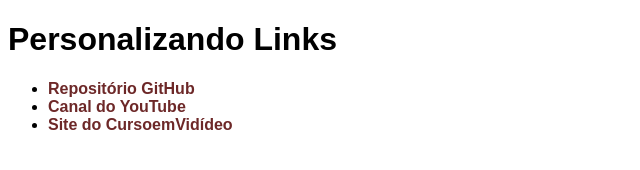
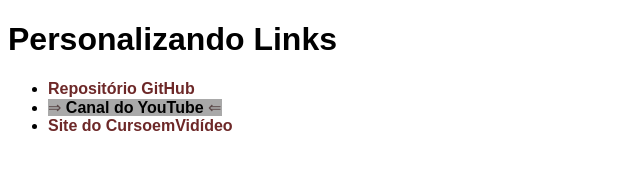
Before and after one commit to Adriney/html-css-, a plain HTML site: page exercicios/ex020/links.html in a window 1280 px wide. Shown: the whole page, without its empty margins (0-640 px from the left). Drawn offline with Linux system fonts and the light colour scheme.

Commit message:
Update links.html

```diff
--- a/exercicios/ex020/links.html
+++ b/exercicios/ex020/links.html
@@ -15,24 +15,44 @@
             font-weight: bold;
         }
         a:visited {
-            color: rgb(160, 4, 4);
+            color: rgb(160, 4, 4);/*depois que visitar o link fica na cor vermelha*/
         }
 
         a:hover {
-            color: rgb(25, 38, 92);
+            color: rgb(25, 38, 92);/*enquanto nao visitar o link fica na cor azul*/
             text-decoration: underline;
 
         }
         a:active {
-            color: yellow;
+            color: yellow;/*quando clicar fica na cor amarela*/
+        }
+
+        .especial::before {
+            content: ' ⇒ ';
+            text-decoration: none;
+            font-weight: normal;
+            color: rgb(90, 73, 73);
+        }
+
+        .especial {
+                background-color: darkgrey;
+                color: black;
+            }
+
+        .especial::after {
+            content: ' ⇐ ';/*avisa no final do conteudo que é um link*/
+            text-decoration: none;
+            font-weight: normal;
+            color: rgb(90, 73, 73);
         }
     </style>
 </head>
 <body>
     <h1>Personalizando Links</h1>
     <ul>
+
         <li><a href="https://github.com"target="_blank" rel="nofollow">Repositório GitHub</a></li>
-        <li><a href="https://www.youtube.com"target="_blank" rel="nofollow">Canal do YouTube</a></li>
+        <li><a href="https://www.youtube.com" class="especial" target="_blank" rel="nofollow">Canal do YouTube</a></li>
         <li><a href="https://www.cursoemvideo.com" target="_blank" rel="nofollow">Site do CursoemVidídeo</a></li>
     </ul>
 </body>
```
